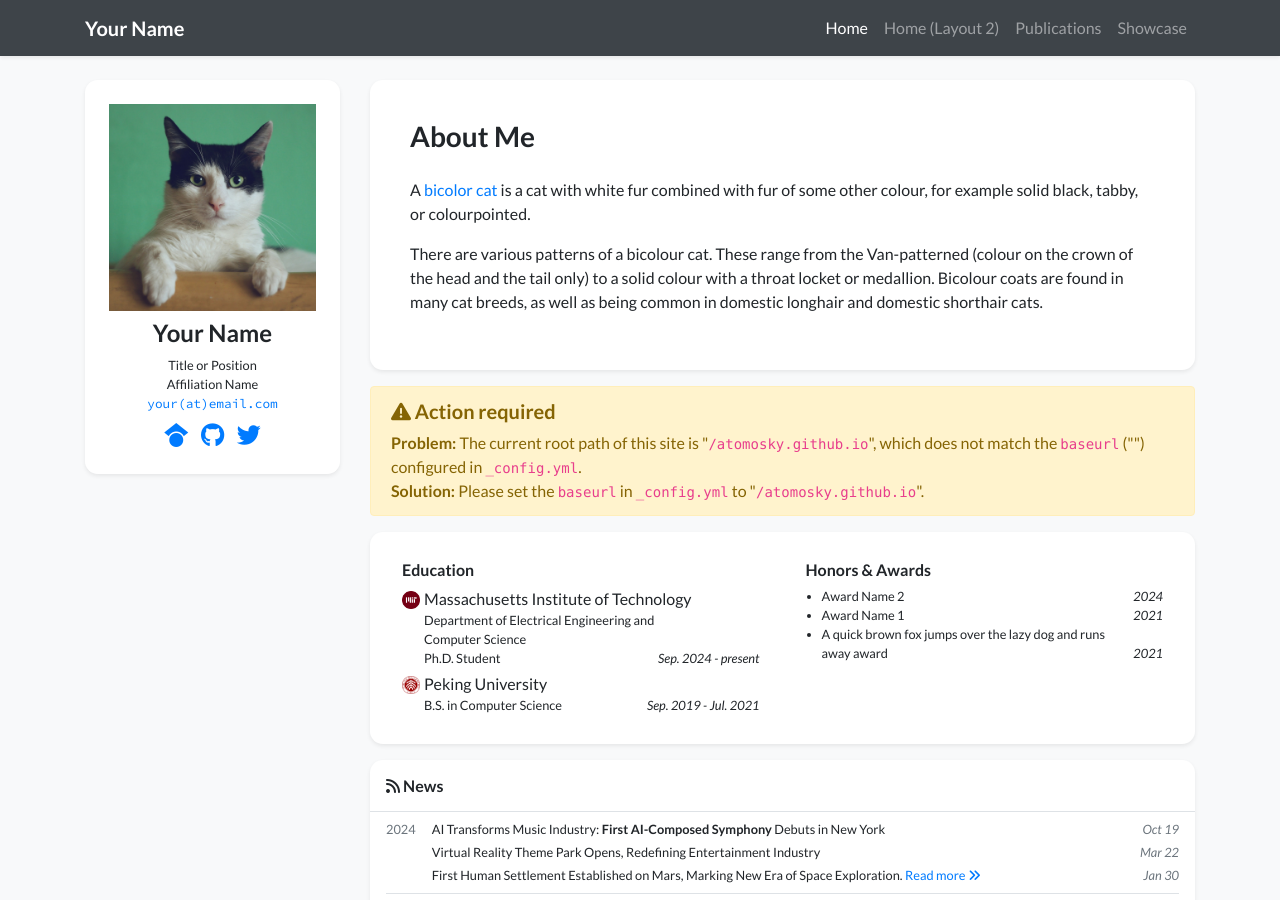
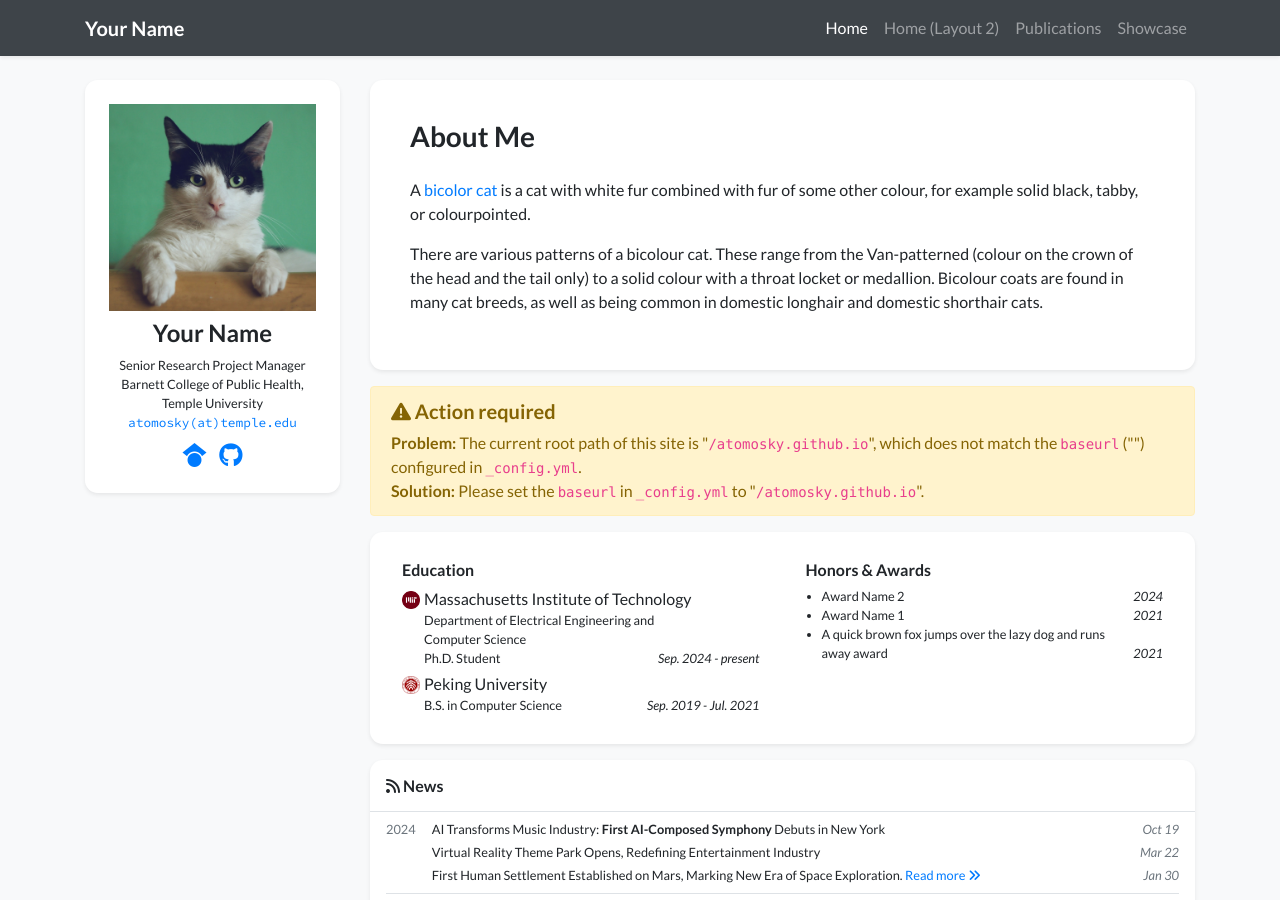
Before and after one commit to atomosky/atomosky.github.io, a Jekyll site: the page built from index.html, in a window 1280 px wide and 900 px high. Built offline with Jekyll 4.4.1, drawn with Linux system fonts in a browser that asks for light colours; nearby versions of some CDN libraries; a style sheet for code colours, icons or effects is not loaded.

Commit message:
Update profile information in profile.yml

```diff
--- a/_data/profile.yml
+++ b/_data/profile.yml
@@ -3,16 +3,16 @@ secondary_name: ""
 navbar_name: "Your Name"
 
 positions:
-- name: Title or Position
-- name: Affiliation Name
+- name: Senior Research Project Manager
+- name: Barnett College of Public Health, Temple University
   logo: /assets/images/badges/MIT_Social_circle.png  # Logo is optional
 
 
-email: "your@email.com"
+email: "atomosky@temple.edu"
 # cv_link: link-to-your-cv-file
 gscholar: xFmQpf4AAAAJ  # This is an example, replace it with your own Google Scholar ID
 github: your_github_id
-twitter: your_twitter_id  # Do not include the '@' symbol
+
 # wechat_qrcode: /assets/images/etc/wechat.jpg
 # wechat_prompt: >-
 #   Please tell me your <strong>name</strong> and <strong>affiliation</strong> (current or past) when adding my wechat. Thanks!
```
